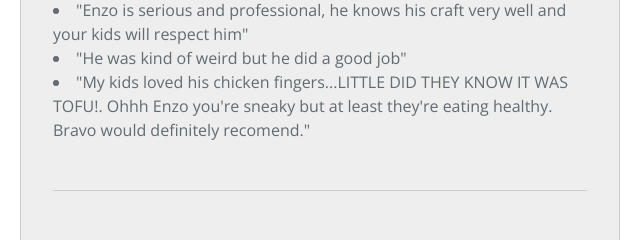
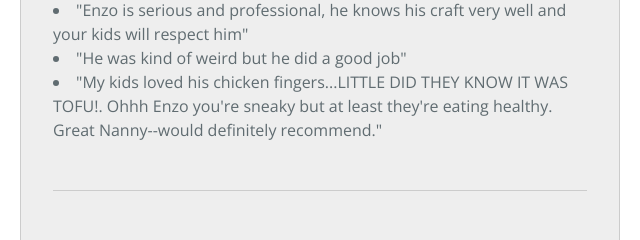
Before and after one commit to jacobfrank96/enzo, a plain HTML site: page index.html in a window 1280 px wide. Shown: the part 363-603 px from the top of the page, 320-960 px from the left. Drawn offline with nearby package versions, Linux system fonts and the light colour scheme.

Commit message:
Update index.html

```diff
--- a/index.html
+++ b/index.html
@@ -27,7 +27,7 @@
           <h3>Parent reviews</h3>
           <li>"Enzo is serious and professional, he knows his craft very well and your kids will respect him"</li>
           <li>"He was kind of weird but he did a good job"</li>
-          <li>"My kids loved his chicken fingers...LITTLE DID THEY KNOW IT WAS TOFU!. Ohhh Enzo you're sneaky but at least they're eating healthy. Bravo would definitely recomend."</li>
+          <li>"My kids loved his chicken fingers...LITTLE DID THEY KNOW IT WAS TOFU!. Ohhh Enzo you're sneaky but at least they're eating healthy. Great Nanny--would definitely recommend."</li>
 
         </ul>
       </section>
```
